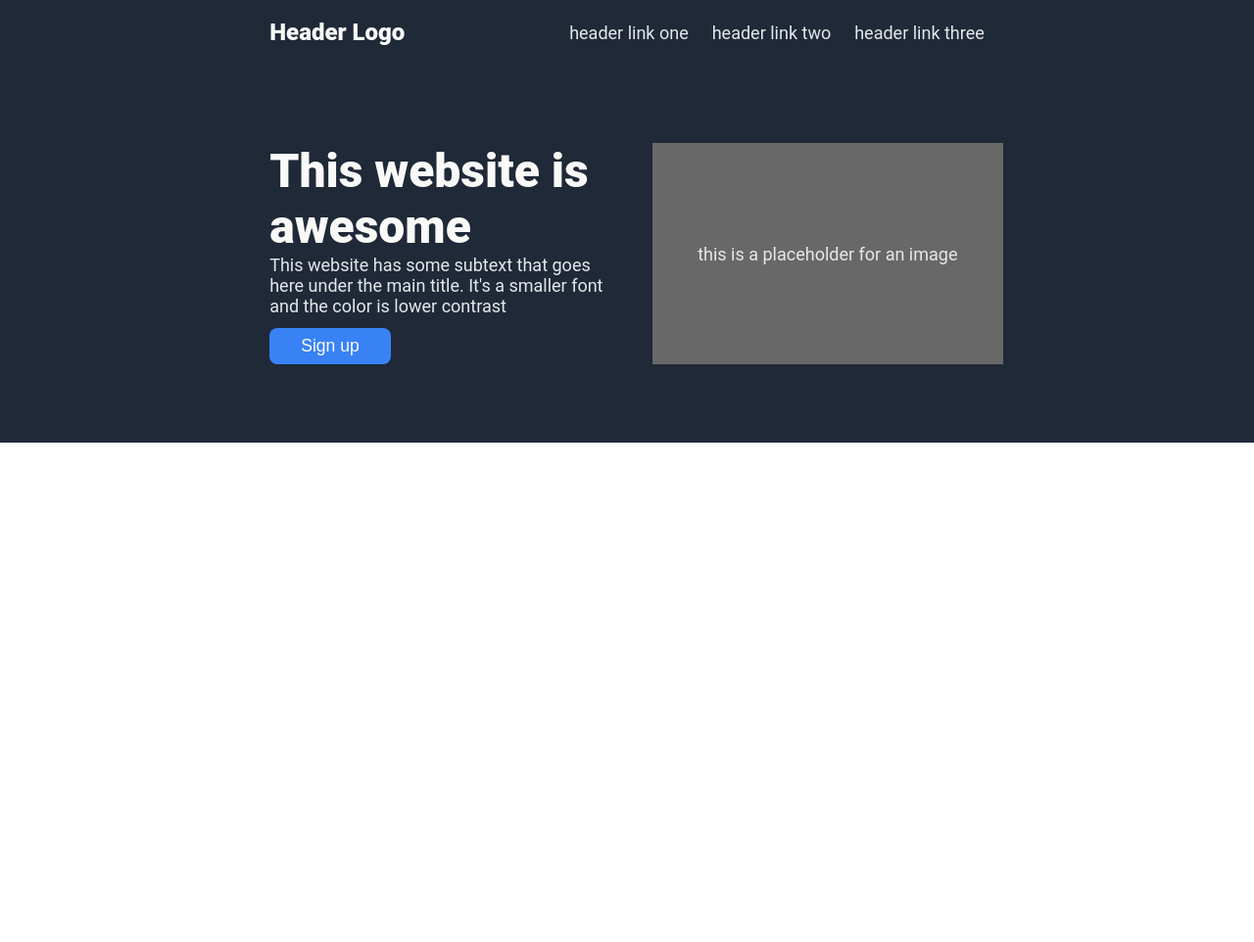
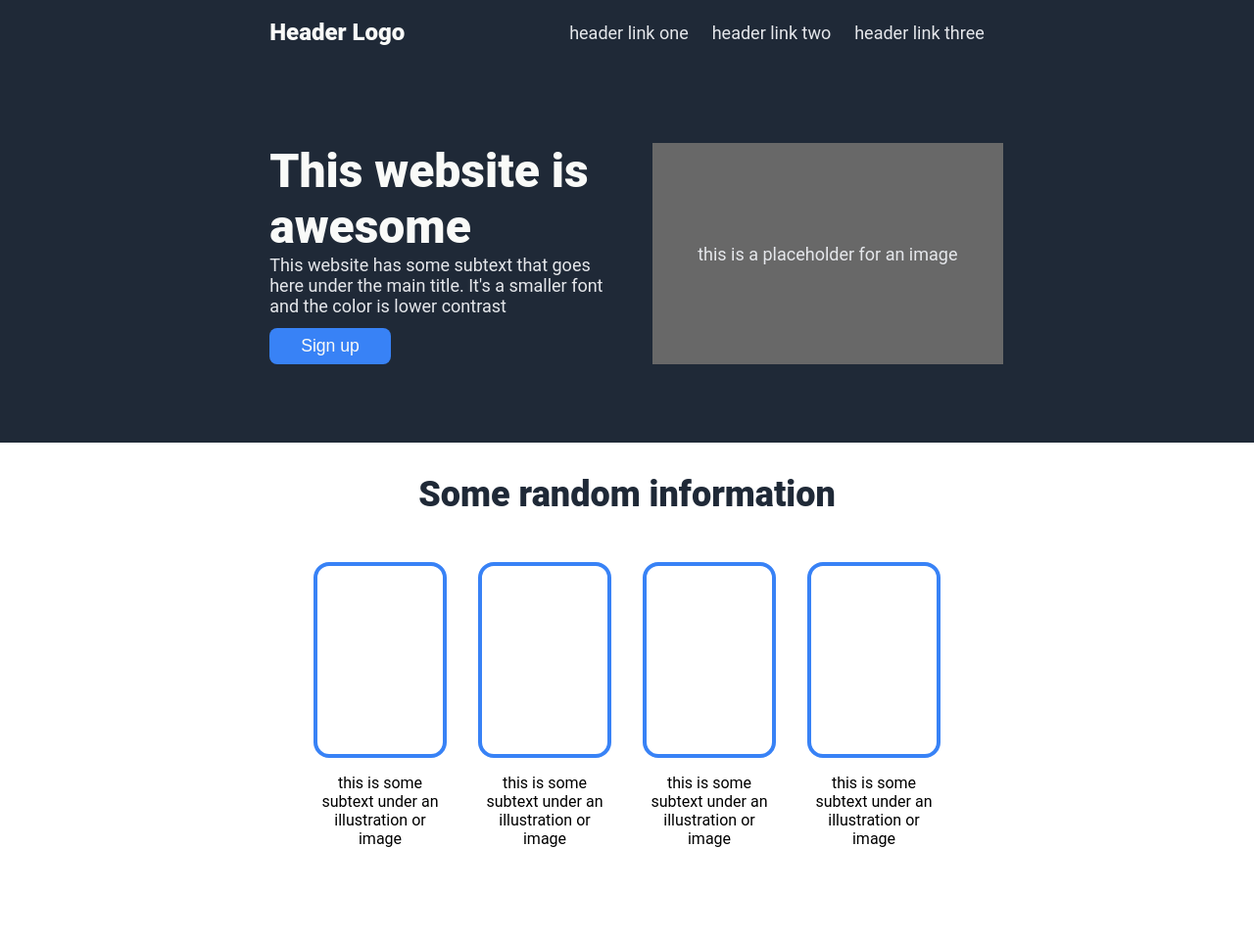
Before and after one commit to gabi1447/odin-landing-page, a plain HTML site: page index.html in a window 1280 px wide. Shown: the whole page at 98% size. Before the commit the page ends 800 px from the top, so only its background shows below. Drawn offline with Linux system fonts and the light colour scheme.

Commit message:
Finish information section

```diff
--- a/css/style.css
+++ b/css/style.css
@@ -5,11 +5,12 @@
 }
 
 body {
-
+    font-family: Roboto, sans-serif;
 }
 
+/* Layout */
 .layout {
-    display: flex;
+
 }
 
 /* Header and Main */
@@ -17,7 +18,6 @@ body {
     width: 100%;
     background-color: #1f2937;
     color: #E5E7EB;
-    font-family: Roboto, sans-serif;
     font-size: 18px;
 }
 
@@ -87,3 +87,41 @@ body {
     align-items: center;
     background-color: rgb(104, 104, 104);
 }
+
+/* Information Section */
+.info {
+    display: flex;
+    flex-direction: column;
+    align-items: center;
+    justify-content: center;
+    padding: 2rem 0 6rem 0;
+}
+
+.info h2 {
+    font-size: 36px;
+    color: #1f2937;
+    font-weight: 900;
+    margin-bottom: 3rem;
+}
+
+.cards {
+    display: flex;
+    justify-content: center;
+    align-items: center;
+    width: 50%;
+    gap: 2rem;
+    list-style-type: none;
+}
+
+.cards li p {
+    text-align: center;
+}
+
+.card {
+    width: 100%;
+    height: 200px;
+    border: 0.25rem solid #3882F6 ;
+    flex: 1;
+    margin-bottom: 1rem;
+    border-radius: 1rem;
+}
--- a/index.html
+++ b/index.html
@@ -35,10 +35,40 @@
             </div>
         </div>
 
+        <div class="info">
+            <h2>Some random information</h2>
+            <ul class="cards">
+                <li>
+                    <div class="card"></div>
+                    <p>
+                        this is some subtext under an
+                        illustration or image
+                    </p>
+                </li>
+                <li>
+                    <div class="card"></div>
+                    <p>
+                        this is some subtext under an
+                        illustration or image
+                    </p>
+                </li>
+                <li>
+                    <div class="card"></div>
+                    <p>
+                        this is some subtext under an
+                        illustration or image
+                    </p>
+                </li>
+                <li>
+                    <div class="card"></div>
+                    <p>
+                        this is some subtext under an
+                        illustration or image
+                    </p>
+                </li>
+            </ul>
+        </div>
 
-
-
-        <div class="info"></div>
         <div class="quote"></div>
         <div class="signup"></div>
         <div class="footer"></div>
```
